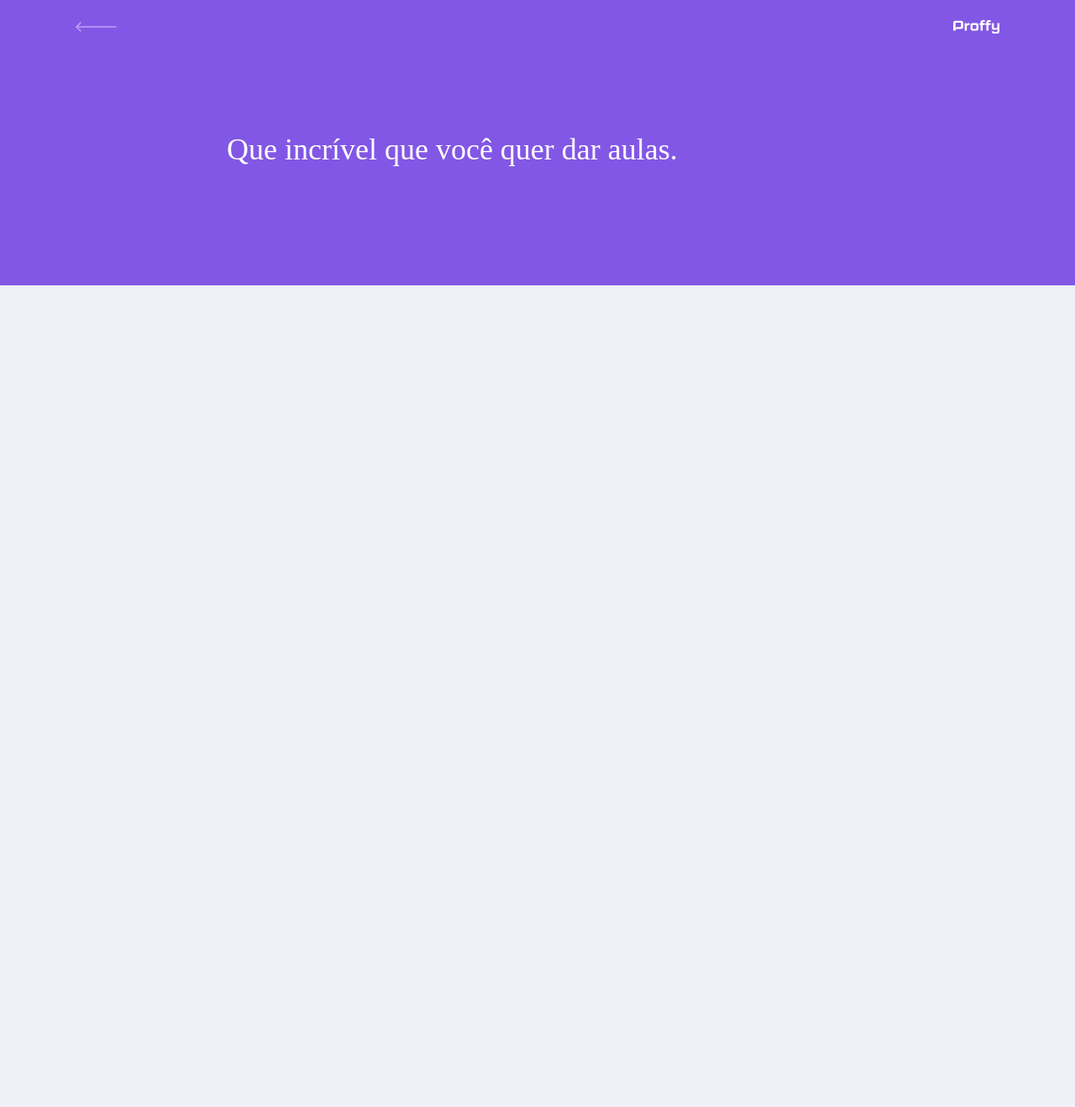
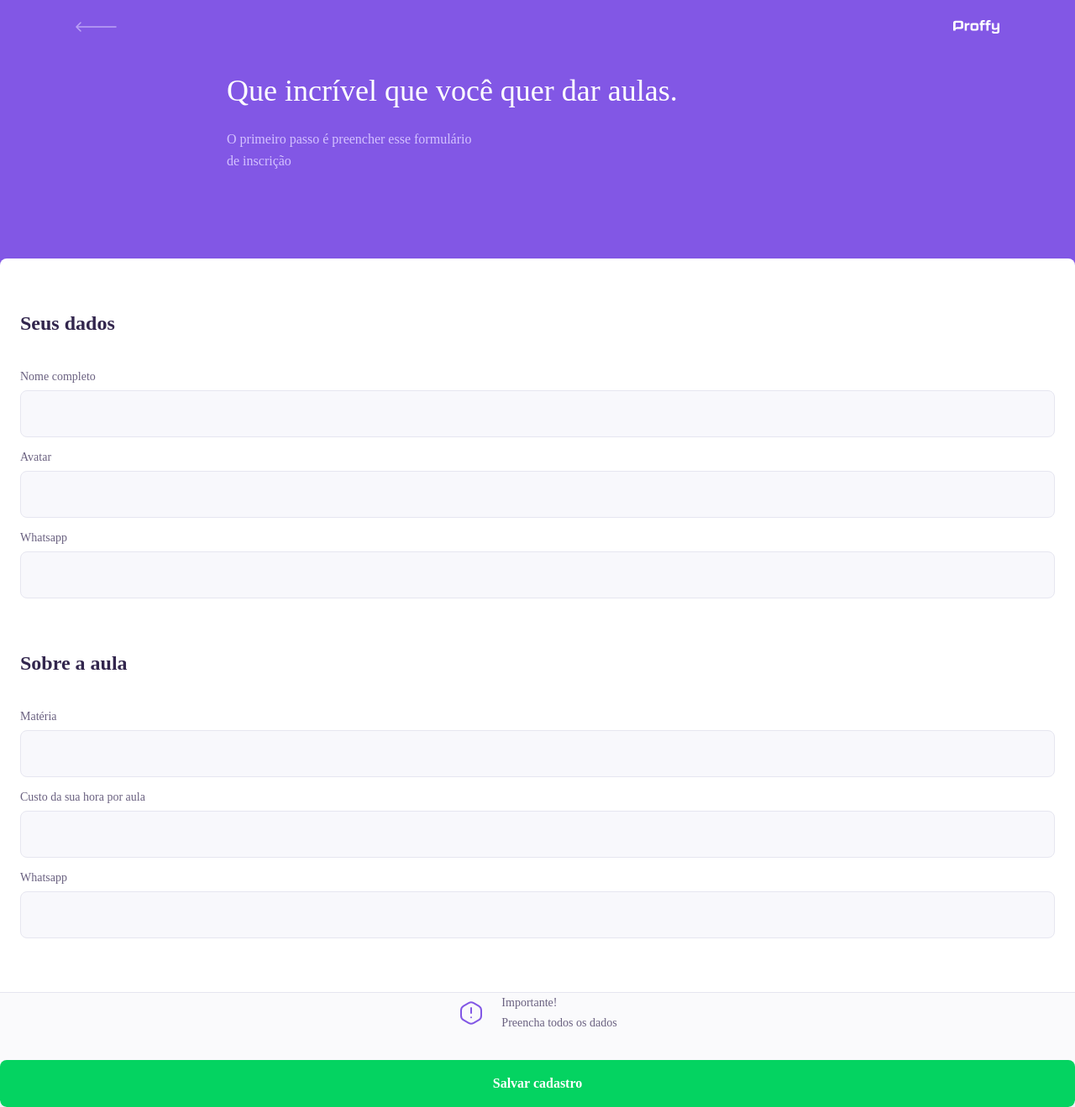
Before and after one commit to henriquelvieira/Proffy-web, a React (Create React App) app: page /give-classes in a window 1280 px wide. Shown: the whole page at 84% size. Before the commit the page ends 800 px from the top, so only its background shows below. Built offline with nearby package versions, Linux system fonts and the light colour scheme; the HTML template or start-up script is replaced by a standard one.

Commit message:
Criação do component Input + Refatoração da página TeacherList + Construção do Form da página TeacherForm

```diff
--- a/src/components/PageHeader/index.tsx
+++ b/src/components/PageHeader/index.tsx
@@ -8,6 +8,7 @@
 
 interface PageHeaderProps {
     title: string;
+    description?: string;
 }
 
 const PageHeader: React.FC<PageHeaderProps> = (props) => {
@@ -23,6 +24,8 @@
 
             <div className="header-content">
                 <strong>{props.title}</strong>
+                { props.description && <p>{props.description}</p> }
+
                 {props.children}
             </div>
 
--- a/src/components/PageHeader/styles.css
+++ b/src/components/PageHeader/styles.css
@@ -40,6 +40,15 @@
   color: var(--color-title-in-primary);
 }
 
+.page-header .header-content p {
+  max-width: 30rem;
+  font-size: 1.6rem;
+  line-height: 2.6rem;
+  color: var(--color-text-in-primary);
+  margin-top: 2.4rem;
+}
+
+
 @media (min-width: 700px) {
   .page-header  {
     height: 340px;
--- /dev/null
+++ b/src/components/input/index.tsx
@@ -0,0 +1,22 @@
+import React, { InputHTMLAttributes } from 'react';
+
+import './styles.css';
+
+
+interface InputProps extends InputHTMLAttributes<HTMLInputElement> {
+    label: string;
+    name: string;
+}
+
+
+const Input: React.FC<InputProps> = ({label, name, ...rest }) => {
+    return (
+        <div className="input-block">
+            <label htmlFor={name}>{label}</label>
+            <input type="text" id={name} {...rest} />
+        </div>
+
+    )
+}
+
+export default Input;
--- /dev/null
+++ b/src/components/input/styles.css
@@ -0,0 +1,34 @@
+.input-block {
+    position: relative;
+}
+
+.input-block + .input-block {
+    margin-top: 1.4rem;
+}
+
+.input-block  label{
+    font-size: 1.4rem;
+}
+
+.input-block input{
+    width: 100%;
+    height: 5.6rem;
+    margin-top: 0.8rem;
+    border-radius: 0.8rem;
+    background: var(--color-input-background);
+    border: 1px solid var(--color-line-in-white);
+    outline: 0;
+    padding: 0 1.6rem;
+    font: 1.6rem Archivo;
+}
+
+.input-block:focus-within::after {
+    width: calc(100% - 3.2rem);
+    height: 2px;
+    content: '';
+    background: var(--color-primary-light);
+    position: absolute;
+    left: 1.6rem;
+    right: 1.6rem;
+    bottom: 0;
+}
--- a/src/pages/TeacherForm/index.tsx
+++ b/src/pages/TeacherForm/index.tsx
@@ -1,14 +1,53 @@
 import React from 'react';
 
 import PageHeader from '../../components/PageHeader';
+import Input from '../../components/input';
+
+import warningIcon from '../../assets/images/icons/warning.svg';
 
 import './styles.css';
 
 
 function TeacherForm(){
     return (
-        <div id="page-teacher-list" className="container">
-            <PageHeader title="Que incrível que você quer dar aulas."/>
+        <div id="page-teacher-form" className="container">
+            <PageHeader
+                title="Que incrível que você quer dar aulas."
+                description="O primeiro passo é preencher esse formulário de inscrição"
+            />
+
+            <main>
+                <fieldset>
+                    <legend>Seus dados</legend>
+
+                    <Input name="name" label="Nome completo" />
+                    <Input name="avatar" label="Avatar" />
+                    <Input name="whatsapp" label="Whatsapp" />
+
+                </fieldset>
+
+                <fieldset>
+                    <legend>Sobre a aula</legend>
+
+                    <Input name="subject" label="Matéria" />
+                    <Input name="cost" label="Custo da sua hora por aula" />
+                    <Input name="whatsapp" label="Whatsapp" />
+
+                </fieldset>
+
+                <footer>
+                    <p>
+                        <img src={warningIcon} alt="Aviso importante" />
+                        Importante!<br />
+                        Preencha todos os dados
+                    </p>
+
+                    <button type="button">Salvar cadastro</button>
+
+                </footer>
+
+            </main>
+
         </div>
 
     )
--- a/src/pages/TeacherForm/styles.css
+++ b/src/pages/TeacherForm/styles.css
@@ -0,0 +1,78 @@
+#page-teacher-form {
+    width: 100vw;
+    height: 100vh;
+}
+
+#page-teacher-form  .page-header .header-content{
+    margin-bottom: 6.4rem;
+}
+
+#page-teacher-form main {
+    background: var(--color-box-base);
+    width: 100%;
+    max-width: 100%;
+    border-radius: 0.8rem;
+    margin: -3.2rem auto 3.2rem;
+    padding-top: 6.4rem;
+    overflow: hidden;
+}
+
+#page-teacher-form main fieldset {
+    border: 0;
+    padding: 0 2.4rem;
+}
+
+#page-teacher-form main fieldset + fieldset {
+    margin-top: 6.4rem;
+}
+
+
+#page-teacher-form main fieldset legend {
+    font: 700 2.4rem Archivo;
+    color: var(--color-text-title);
+    margin-bottom: 2.4rem;
+    display: flex;
+    align-items: center;
+    justify-content: space-between;
+    width: 100%;
+    padding-bottom: 1.6rem;
+    border-bottom: 1px solid var (--color-line-in-white);
+}
+
+#page-teacher-form main footer {
+    padding: 4rem 2.4 rem;
+    background: var(--color-box-footer);
+    border-top: 1px solid var(--color-line-in-white);
+    margin-top: 6.4rem;
+}
+
+#page-teacher-form main footer p {
+    display: flex;
+    align-items: center;
+    justify-content: center;
+    font-size: 1.4rem;
+    line-height: 2.4rem;
+    color: var(--color-text-complment);
+}
+
+#page-teacher-form main footer p img {
+    margin-right: 2rem;
+}
+
+#page-teacher-form main footer button {
+    width: 100%;
+    height: 5.6rem;
+    background: var(--color-secundary);
+    color: var(--color-button-text);
+    border: 0;
+    border-radius: 0.8rem;
+    cursor: pointer;
+    font: 700 1.6rem Archivo;
+    display: flex;
+    align-items: center;
+    justify-content: center;
+    text-decoration: none;
+    transition: background-color 0.2s;
+    margin-top: 3.2rem;
+
+}
--- a/src/pages/TeacherList/index.tsx
+++ b/src/pages/TeacherList/index.tsx
@@ -1,10 +1,10 @@
 import React from 'react';
-import { Link } from 'react-router-dom';
+//import { Link } from 'react-router-dom';
 
 import PageHeader from '../../components/PageHeader';
 import TeacherItem from '../../components/TeacherItem';
+import Input from '../../components/input';
 
-import whatsappIcon from '../../assets/images/icons/whatsapp.svg';
 import './styles.css';
 
 
@@ -14,20 +14,13 @@
             <PageHeader title="Estes são os Proffys disponíveis." >
 
                 <form id="search-teachers">
-                    <div className="input-block">
-                        <label htmlFor="subject">Matéria</label>
-                        <input type="text" id="subject"/>
-                    </div>
 
-                    <div className="input-block">
-                        <label htmlFor="week_day">Dia da Semana</label>
-                        <input type="text" id="week_day"/>
-                    </div>
+                    <Input name="subject" label="Matéria" />
 
-                    <div className="input-block">
-                        <label htmlFor="time">Hora</label>
-                        <input type="text" id="time"/>
-                    </div>
+                    <Input name="week_day" label="Dia da Semana" />
+
+                    <Input name="time" label="Dia Hora Semana" type="time" />
+
                 </form>
 
             </ PageHeader>
--- a/src/pages/TeacherList/styles.css
+++ b/src/pages/TeacherList/styles.css
@@ -11,46 +11,10 @@
   color: var(--color-text-in-primary);
 }
 
-#search-teachers .input-block {
-  position: relative;
-}
-
-#search-teachers .input-block + .input-block {
-  margin-top: 1.4rem;
-}
-
-#search-teachers .input-block  label{
-  font-size: 1.4rem;
-}
-
-#search-teachers .input-block input{
-  width: 100%;
-  height: 5.6rem;
-  margin-top: 0.8rem;
-  border-radius: 0.8rem;
-  background: var(--color-input-background);
-  border: 1px solid var(--color-line-in-white);
-  outline: 0;
-  padding: 0 1.6rem;
-  font: 1.6rem Archivo;
-}
-
-#search-teachers .input-block:focus-within::after {
-  width: calc(100% - 3.2rem);
-  height: 2px;
-  content: '';
-  background: var(--color-primary-light);
-  position: absolute;
-  left: 1.6rem;
-  right: 1.6rem;
-  bottom: 0;
-}
-
 #page-teacher-list main {
   margin: 3.2rem auto;
   width: 90%;
 }
-
 
 
 @media (min-width: 700px) {
```
